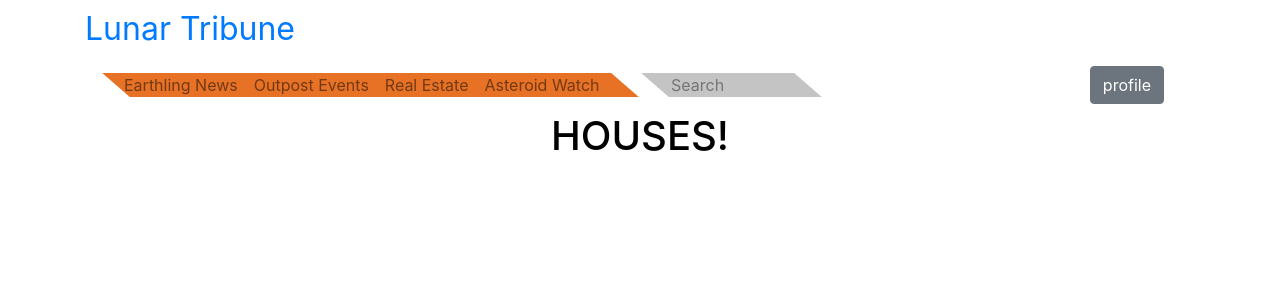
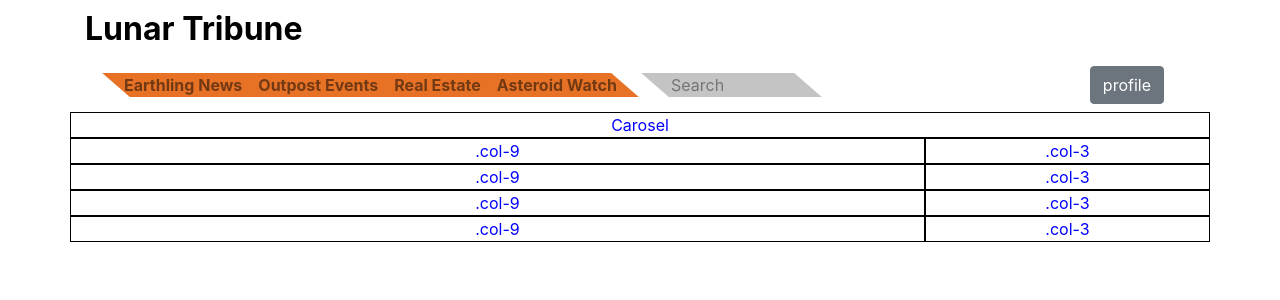
Before and after one commit to weston-bailey/HACK-A-THON, a React (Create React App) app: page /realestate in a window 1280 px wide. Shown: the top 300 px of the page. Built offline with nearby package versions, Linux system fonts and the light colour scheme.

Commit message:
add links

```diff
--- a/src/components/NavBar.jsx
+++ b/src/components/NavBar.jsx
@@ -21,7 +21,7 @@ const NavBar = () => {
     transform: 'skew(49deg)',
     background: '#E77225',
     position: 'relative',
-    'z-index': '-1'
+    'z-index': '-11'
   }
 
   const parallelogramGray = {
@@ -35,11 +35,15 @@ const NavBar = () => {
 
   const foreground = {
     position: 'absolute',
-    'z-index': '1'
+    'z-index': '1',
+    'font-weight': 'bold',
+    'color': 'Black',
   }
 
   const title = {
-    'font-size': '2rem'
+    'font-size': '2rem',
+    'color': 'Black',
+    'font-weight': 'bold'
   }
 
   const searchForm = {
@@ -54,7 +58,7 @@ const NavBar = () => {
     <Container>
       <Row>
         <Col xs={2}>
-          <Navbar.Brand href="#home" style={title}>Lunar Tribune</Navbar.Brand>
+          <Navbar.Brand href="/home" style={title}>Lunar Tribune</Navbar.Brand>
         </Col>
         <Col xs={10}></Col>
       </Row>
@@ -66,10 +70,10 @@ const NavBar = () => {
 
           <div style={foreground}>
             <Nav className="mr-auto">
-              <Nav.Link href="#home">Earthling News</Nav.Link>
-              <Nav.Link href="#link">Outpost Events</Nav.Link>
-              <Nav.Link href="#link">Real Estate</Nav.Link>
-              <Nav.Link href="#link">Asteroid Watch</Nav.Link>
+              <Nav.Link href="/home">Earthling News</Nav.Link>
+              <Nav.Link href="/events">Outpost Events</Nav.Link>
+              <Nav.Link href="/realestate">Real Estate</Nav.Link>
+              <Nav.Link href="/home">Asteroid Watch</Nav.Link>
             </Nav>
           </div>
         </Container>
--- a/src/components/RealEstate.jsx
+++ b/src/components/RealEstate.jsx
@@ -1,7 +1,30 @@
-import React from 'react'
-
-export default function RealEstate() {
-    return (
-     <h1> HOUSES!</h1>
-    )
+import React from 'react';
+import { Container, Row, Col } from 'react-bootstrap';
+function RealEstate () {
+  return (
+    <div className="real-estate">
+      <Container>
+        <Row>
+          <Col className="bords">Carosel</Col>
+        </Row>
+        <Row>
+          <Col lg="9" className="bords">.col-9</Col>
+          <Col lg="3" className="bords">.col-3 </Col>
+        </Row>
+         <Row>
+          <Col lg="9" className="bords">.col-9</Col>
+          <Col lg="3" className="bords">.col-3 </Col>
+        </Row>
+         <Row>
+          <Col lg="9" className="bords">.col-9</Col>
+          <Col lg="3" className="bords">.col-3 </Col>
+        </Row>
+         <Row>
+          <Col lg="9" className="bords">.col-9</Col>
+          <Col lg="3" className="bords">.col-3 </Col>
+        </Row>
+      </Container>
+    </div>
+  );
 }
+export default RealEstate;
```
